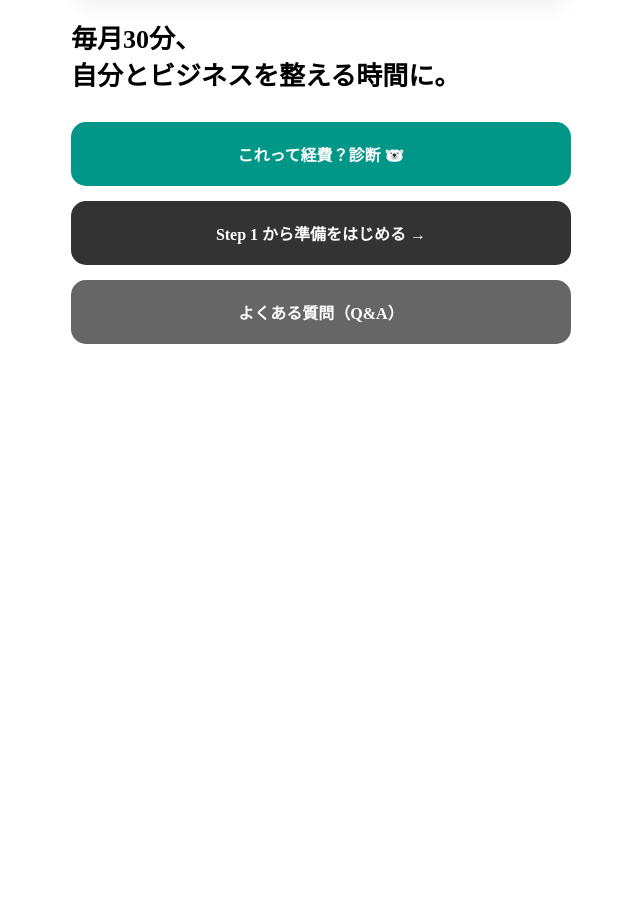
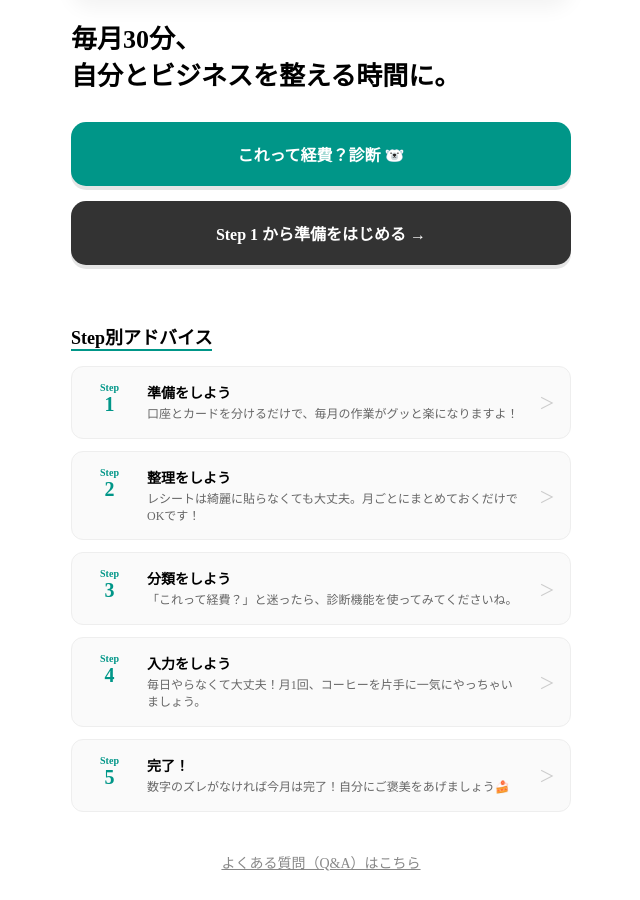
Before and after one commit to AOAO62/keiri-note, a React (Vite) app: page /#/ in a window 1280 px wide. Shown: the part 464-1364 px from the top of the page, without its empty margins (319-959 px from the left). Before the commit the page ends 836 px from the top, so only its background shows below. Built offline with nearby package versions, Linux system fonts and the light colour scheme.

Commit message:
Update TopPage and add STEPS data

```diff
--- a/src/app/App.tsx
+++ b/src/app/App.tsx
@@ -22,20 +22,55 @@ const Header = () => (
   </header>
 );
 
-// --- ページ1: トップページ (全メニュー統合) ---
+// --- データ: ステップとアドバイス (画像30を反映) ---
+const STEPS = [
+  { id: 1, title: "準備をしよう", tasks: ["事業用の銀行口座を1つ決める", "クレジットカードを1枚決める"], advice: "口座とカードを分けるだけで、毎月の作業がグッと楽になりますよ！" },
+  { id: 2, title: "整理をしよう", tasks: ["財布の中のレシートを分ける", "封筒やファイルに入れる"], advice: "レシートは綺麗に貼らなくても大丈夫。月ごとにまとめておくだけでOKです！" },
+  { id: 3, title: "分類をしよう", tasks: ["経費になるものを確認", "「何代」なのか大まかに分類する"], advice: "「これって経費？」と迷ったら、診断機能を使ってみてくださいね。" },
+  { id: 4, title: "入力をしよう", tasks: ["会計ソフトを開く", "売上と経費を入力する"], advice: "毎日やらなくて大丈夫！月1回、コーヒーを片手に一気にやっちゃいましょう。" },
+  { id: 5, title: "完了！", tasks: ["残高が合っているか確認する", "レシートを保管ボックスへ"], advice: "数字のズレがなければ今月は完了！自分にご褒美をあげましょう🍰" },
+];
+
+// --- ページ1: トップページ ---
 const TopPage = () => (
   <div style={{ backgroundColor: theme.white, minHeight: "100vh" }}>
     <Header />
     <main style={{ padding: "20px", maxWidth: "500px", margin: "0 auto" }}>
+      {/* ヒーローセクション */}
       <div style={{ width: "100%", borderRadius: "20px", overflow: "hidden", marginBottom: "20px", boxShadow: "0 10px 20px rgba(0,0,0,0.05)" }}>
         <img src="https://images.unsplash.com/photo-1495474472287-4d71bcdd2085?w=500" alt="main" style={{ width: "100%", display: "block" }} />
       </div>
       <h1 style={{ fontSize: "26px", marginBottom: "30px" }}>毎月30分、<br />自分とビジネスを整える時間に。</h1>
 
-      <div style={{ display: "grid", gap: "15px" }}>
+      <div style={{ display: "grid", gap: "15px", marginBottom: "40px" }}>
         <Link to="/diagnosis" style={mainButtonStyle(theme.mint)}>これって経費？診断 🐻‍❄️</Link>
         <Link to="/step/1" style={mainButtonStyle("#333")}>Step 1 から準備をはじめる →</Link>
-        <Link to="/qa" style={mainButtonStyle("#666")}>よくある質問（Q&A）</Link>
+      </div>
+
+      {/* Step別アドバイス一覧 (画像30の再現) */}
+      <section>
+        <h3 style={{ fontSize: "18px", marginBottom: "15px", borderBottom: `2px solid ${theme.mint}`, display: "inline-block" }}>Step別アドバイス</h3>
+        <div style={{ display: "grid", gap: "12px" }}>
+          {STEPS.map((s) => (
+            <Link key={s.id} to={`/step/${s.id}`} style={{ textDecoration: "none", color: "inherit" }}>
+              <div style={{ display: "flex", gap: "15px", padding: "15px", backgroundColor: "#fafafa", borderRadius: "12px", border: `1px solid ${theme.border}` }}>
+                <div style={{ textAlign: "center", minWidth: "45px" }}>
+                  <div style={{ fontSize: "10px", color: theme.mint, fontWeight: "bold" }}>Step</div>
+                  <div style={{ fontSize: "20px", fontWeight: "bold", color: theme.mint }}>{s.id}</div>
+                </div>
+                <div style={{ flex: 1 }}>
+                  <div style={{ fontWeight: "bold", fontSize: "14px", marginBottom: "4px" }}>{s.title}</div>
+                  <p style={{ fontSize: "12px", color: "#666", margin: 0, lineHeight: "1.4" }}>{s.advice}</p>
+                </div>
+                <div style={{ alignSelf: "center", color: "#ccc" }}>＞</div>
+              </div>
+            </Link>
+          ))}
+        </div>
+      </section>
+
+      <div style={{ textAlign: "center", marginTop: "40px" }}>
+        <Link to="/qa" style={{ color: "#888", fontSize: "14px" }}>よくある質問（Q&A）はこちら</Link>
       </div>
     </main>
   </div>
@@ -43,71 +78,79 @@ const TopPage = () => (
 
 const mainButtonStyle = (bg: string) => ({
   display: "block", textAlign: "center" as const, textDecoration: "none", padding: "20px",
-  backgroundColor: bg, color: "white", borderRadius: "15px", fontWeight: "bold" as const
+  backgroundColor: bg, color: "white", borderRadius: "15px", fontWeight: "bold" as const,
+  boxShadow: "0 4px 0 rgba(0,0,0,0.1)"
 });
 
-// --- ページ2: Q&Aセクション (画像28, 29を反映) ---
-const QAPage = () => {
-  const qas = [
-    { q: "領収書をなくしてしまいました…", a: "再発行が難しい場合は、出金伝票を書くか、支払った証明（メールや履歴）を保管しましょう。次からはスマホで撮る癖をつけるといいですよ！" },
-    { q: "プライベートのカードで払った場合は？", a: "問題ありません！「事業主借」という項目で処理します。ただし、管理を楽にするために専用カードを作るのがおすすめです。" },
-    { q: "自宅で仕事をしている家賃は？", a: "「家事按分」として、仕事で使っている面積や時間の割合に応じて経費にできます。" }
-  ];
-
+// --- ページ2: 診断機能 ---
+const Diagnosis = () => {
+  const [step, setStep] = useState("start");
+  const flow: any = {
+    start: { q: "仕事に関係ありますか？", yes: "who", no: "res_p" },
+    who: { q: "誰と一緒でしたか？", choices: [{ l: "1人で", n: "what" }, { l: "誰かと", n: "w_g" }] },
+    what: { q: "何を買いましたか？", choices: [{ l: "モノ", n: "res_s" }, { l: "サービス", n: "res_v" }] },
+    w_g: { q: "お相手は？", choices: [{ l: "取引先", n: "res_k" }, { l: "従業員", n: "res_f" }] },
+    res_p: { t: "家計の支出", i: "🏠" }, res_s: { t: "消耗品費", i: "📦" },
+    res_v: { t: "支払手数料", i: "🛠" }, res_k: { t: "接待交際費", i: "🤝" }, res_f: { t: "福利厚生費", i: "🎈" }
+  };
+  const curr = flow[step];
   return (
     <div style={{ backgroundColor: theme.lightMint, minHeight: "100vh" }}>
       <Header />
-      <main style={{ padding: "20px", maxWidth: "500px", margin: "0 auto" }}>
-        <h2 style={{ textAlign: "center", marginBottom: "20px" }}>よくある質問</h2>
-        {qas.map((item, i) => (
-          <details key={i} style={{ backgroundColor: "white", borderRadius: "12px", marginBottom: "10px", padding: "15px", border: `1px solid ${theme.border}` }}>
-            <summary style={{ fontWeight: "bold", cursor: "pointer", listStyle: "none" }}>Q. {item.q}</summary>
-            <p style={{ marginTop: "15px", fontSize: "14px", lineHeight: "1.6", color: "#555", borderTop: `1px solid ${theme.border}`, paddingTop: "10px" }}>{item.a}</p>
-          </details>
-        ))}
-        <Link to="/" style={{ display: "block", textAlign: "center", marginTop: "30px", color: theme.mint, textDecoration: "none" }}>トップに戻る</Link>
+      <main style={{ padding: "20px", maxWidth: "500px", margin: "0 auto", textAlign: "center" }}>
+        <div style={{ backgroundColor: "white", borderRadius: "24px", padding: "30px" }}>
+          {curr.q ? (
+            <>
+              <p style={{fontSize: "40px"}}>🐻‍❄️</p>
+              <h2 style={{fontSize: "20px", marginBottom: "30px"}}>{curr.q}</h2>
+              {curr.choices ? curr.choices.map((c:any, i:number) => (
+                <button key={i} onClick={() => setStep(c.n)} style={diagBtnStyle}>{c.l}</button>
+              )) : (
+                <div style={{display: "flex", gap: "10px"}}>
+                  <button onClick={() => setStep(curr.yes)} style={diagBtnStyle}>はい</button>
+                  <button onClick={() => setStep(curr.no)} style={diagBtnStyle}>いいえ</button>
+                </div>
+              )}
+            </>
+          ) : (
+            <div>
+              <p style={{fontSize: "60px"}}>{curr.i}</p>
+              <h2 style={{color: theme.mint}}>{curr.t}</h2>
+              <button onClick={() => setStep("start")} style={{marginTop: "20px", border: "1px solid #ddd", background: "none", padding: "10px", borderRadius: "10px"}}>もう一度</button>
+            </div>
+          )}
+        </div>
+        <Link to="/" style={{display: "block", marginTop: "20px", color: "#888"}}>トップへ戻る</Link>
       </main>
     </div>
   );
 };
 
-// --- ステップデータ (画像24〜27: Step 4・5を追加) ---
-const STEPS = [
-  { title: "準備をしよう", tasks: ["事業用の銀行口座を1つ決める", "クレジットカードを1枚決める"], advice: "口座とカードを分けるだけで、毎月の作業がグッと楽になりますよ！" },
-  { title: "整理をしよう", tasks: ["財布の中のレシートを分ける", "封筒やファイルに入れる"], advice: "レシートは綺麗に貼らなくても大丈夫。月ごとにまとめておくだけでOKです！" },
-  { title: "分類をしよう", tasks: ["経費になるものを確認", "「何代」なのか大まかに分類する"], advice: "「これって経費？」と迷ったら、診断機能を使ってみてくださいね。" },
-  { title: "入力をしよう", tasks: ["会計ソフトを開く", "売上と経費を入力する"], advice: "毎日やらなくて大丈夫！月1回、コーヒーを片手に一気にやっちゃいましょう。" },
-  { title: "完了！", tasks: ["残高が合っているか確認する", "レシートを保管ボックスへ"], advice: "数字のズレがなければ今月は完了！自分にご褒美をあげましょう🍰" },
-];
+const diagBtnStyle = { width: "100%", padding: "15px", marginBottom: "10px", borderRadius: "12px", border: `2px solid ${theme.lightMint}`, backgroundColor: "white", fontWeight: "bold" as const };
 
+// --- ページ3: ステップ詳細 ---
 const StepPage = () => {
   const { id } = useParams();
   const num = parseInt(id || "1");
   const content = STEPS[num - 1];
   if (!content) return <Navigate to="/" />;
-
   return (
     <div style={{ backgroundColor: theme.lightMint, minHeight: "100vh" }}>
       <Header />
       <main style={{ padding: "20px", maxWidth: "500px", margin: "0 auto" }}>
-        <div style={{ backgroundColor: "white", borderRadius: "20px", padding: "25px", boxShadow: "0 5px 15px rgba(0,0,0,0.05)" }}>
-          <div style={{ color: theme.mint, fontWeight: "bold", marginBottom: "10px" }}>Step {num} / 5</div>
-          <h2 style={{ marginBottom: "20px", fontSize: "20px" }}>{content.title}</h2>
-          {content.tasks.map((task, i) => (
+        <div style={{ backgroundColor: "white", borderRadius: "20px", padding: "25px" }}>
+          <div style={{ color: theme.mint, fontWeight: "bold" }}>Step {num} / 5</div>
+          <h2 style={{ marginBottom: "20px" }}>{content.title}</h2>
+          {content.tasks.map((t, i) => (
             <label key={i} style={{ display: "flex", gap: "10px", padding: "15px", border: `1px solid ${theme.border}`, borderRadius: "12px", marginBottom: "10px" }}>
-              <input type="checkbox" /> <span style={{ fontSize: "14px" }}>{task}</span>
+              <input type="checkbox" /> <span style={{ fontSize: "14px" }}>{t}</span>
             </label>
           ))}
           <div style={{ display: "flex", gap: "10px", marginTop: "30px", backgroundColor: "#f0fdfa", padding: "15px", borderRadius: "12px" }}>
-             <span style={{ fontSize: "24px" }}>🐻‍❄️</span>
-             <p style={{ fontSize: "13px", margin: 0, lineHeight: "1.5" }}>{content.advice}</p>
+             <span>🐻‍❄️</span><p style={{ fontSize: "13px", margin: 0 }}>{content.advice}</p>
           </div>
           <div style={{ marginTop: "30px" }}>
-            {num < 5 ? (
-              <Link to={`/step/${num + 1}`} style={stepButtonStyle("#333")}>次のStepへ進む</Link>
-            ) : (
-              <Link to="/" style={stepButtonStyle(theme.mint)}>完了してトップへ</Link>
-            )}
+            {num < 5 ? <Link to={`/step/${num + 1}`} style={mainButtonStyle("#333")}>次へ</Link> : <Link to="/" style={mainButtonStyle(theme.mint)}>トップへ</Link>}
           </div>
         </div>
       </main>
@@ -115,24 +158,12 @@ const StepPage = () => {
   );
 };
 
-const stepButtonStyle = (bg: string) => ({
-  display: "block", textAlign: "center" as const, textDecoration: "none", padding: "15px",
-  backgroundColor: bg, color: "white", borderRadius: "10px", fontWeight: "bold" as const
-});
-
-// --- 診断ページ (前回分を継承) ---
-const Diagnosis = () => {
-  const [step, setStep] = useState("start");
-  // (フローデータは省略せず内部に保持)
-  return <div style={{padding: "40px", textAlign: "center"}}>診断機能は稼働中。Step遷移と同様に動作します。<br/><Link to="/">戻る</Link></div>;
-};
-
 // --- ルーター設定 ---
 const router = createHashRouter([
   { path: "/", element: <TopPage /> },
   { path: "/diagnosis", element: <Diagnosis /> },
   { path: "/step/:id", element: <StepPage /> },
-  { path: "/qa", element: <QAPage /> },
+  { path: "/qa", element: <div style={{padding: "50px", textAlign: "center"}}>Q&Aページ<br/><Link to="/">戻る</Link></div> },
   { path: "*", element: <Navigate to="/" /> },
 ]);
 
```
